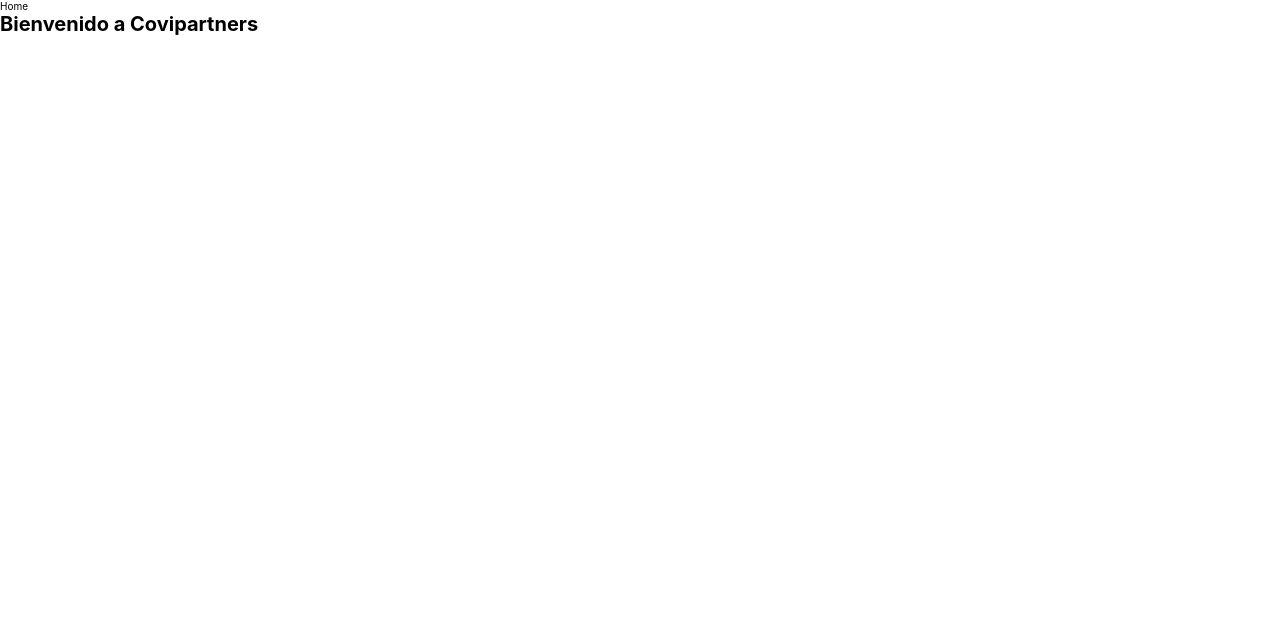
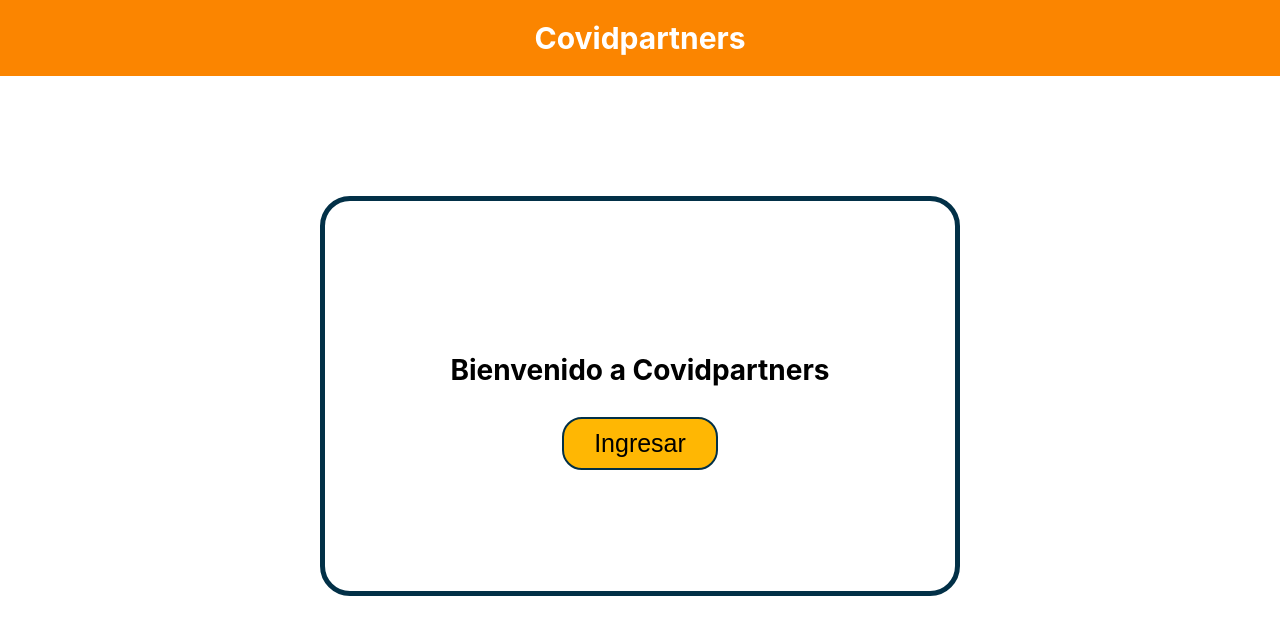
Before and after one commit to daniel692a/covidpartners_v2, a React (Create React App) app: page / in a window 1280 px wide. Shown: the top 634 px of the page. Built offline with nearby package versions, Linux system fonts and the light colour scheme.

Commit message:
Home view done

```diff
--- a/src/App.js
+++ b/src/App.js
@@ -1,4 +1,4 @@
-import Header from './components/Header/Header';
+import HeaderApp from './components/Header/Header';
 import {BrowserRouter as Router, Route, Switch, Link} from 'react-router-dom';
 import Home from './pages/Home/Home';
 import Data from './pages/Data/Data';
@@ -6,7 +6,7 @@ import Data from './pages/Data/Data';
 function App() {
   return (
     <Router>
-      <Header />
+      <HeaderApp />
       <Switch>
         <Route exact path="/">
           <Home />
--- /dev/null
+++ b/src/components/Container/Container.css
@@ -0,0 +1,33 @@
+.ctn{
+    display: flex;
+    justify-content: center;
+    align-items: center;
+    height: 80vh;
+}
+
+.ctn .sect{
+    display: flex;
+    flex-direction: column;
+    justify-content: center;
+    align-items: center;
+    width: 50%;
+    height: 400px;
+    border-radius: 30px;
+    border: 5px solid #023047;
+}
+.sect h2{
+    font-size: 2.8rem;
+    padding: 3rem;
+}
+.sect button{
+    padding: 1rem 3rem;
+    font-size: 2.5rem;
+    outline: none;
+    border-radius: 2rem;
+    background-color: #FFB703;
+    border: 2px solid #023047;
+    transition: all 0.4s ease-in-out;
+}
+.sect button:hover{
+    background-color: #FB8500;
+}
--- /dev/null
+++ b/src/components/Container/Container.jsx
@@ -0,0 +1,17 @@
+import './Container.css'
+import { Link } from 'react-router-dom'
+
+const Container = () => {
+    return (
+        <section className="ctn">
+            <section className="sect">
+                <h2>Bienvenido a Covidpartners</h2>
+                <Link to="/consult">
+                    <button>Ingresar</button>
+                </Link>
+            </section>
+        </section>
+    )
+}
+
+export default Container;
--- a/src/components/Header/Header.css
+++ b/src/components/Header/Header.css
@@ -1,8 +1,9 @@
 .header{
-    background-color: #8ECAE6;
+    background-color: #FB8500;
     padding: 2rem;
 }
 .header h1{
     text-align: center;
     font-size: 3rem;
+    color: #fff;
 }
--- a/src/components/Header/Header.jsx
+++ b/src/components/Header/Header.jsx
@@ -1,13 +1,11 @@
 import './Header.css'
-import { PageHeader} from 'antd';
-const Header = () => {
+
+const HeaderApp = () => {
     return (
-        <PageHeader
-            className="site-page-header"
-            title="Home"
-            subtitle="Bienvenido"
-        />
+        <header className='header'>
+            <h1>Covidpartners</h1>
+        </header>
     )
 }
 
-export default Header;
+export default HeaderApp;
--- a/src/index.css
+++ b/src/index.css
@@ -2,7 +2,7 @@
   --primary-color: #8ECAE6;
   --secondary-color: #FFB703;
   --thid-color: #023047;
-  --orange: #FB8500
+  --orange: #FB8500;
 }
 *{
   padding: 0;
--- a/src/pages/Home/Home.jsx
+++ b/src/pages/Home/Home.jsx
@@ -1,7 +1,9 @@
+import Container from "../../components/Container/Container";
+
 const Home = () => {
     return (
         <main>
-            <h1>Bienvenido a Covipartners</h1>
+            <Container/>
         </main>
     )
 }
```
